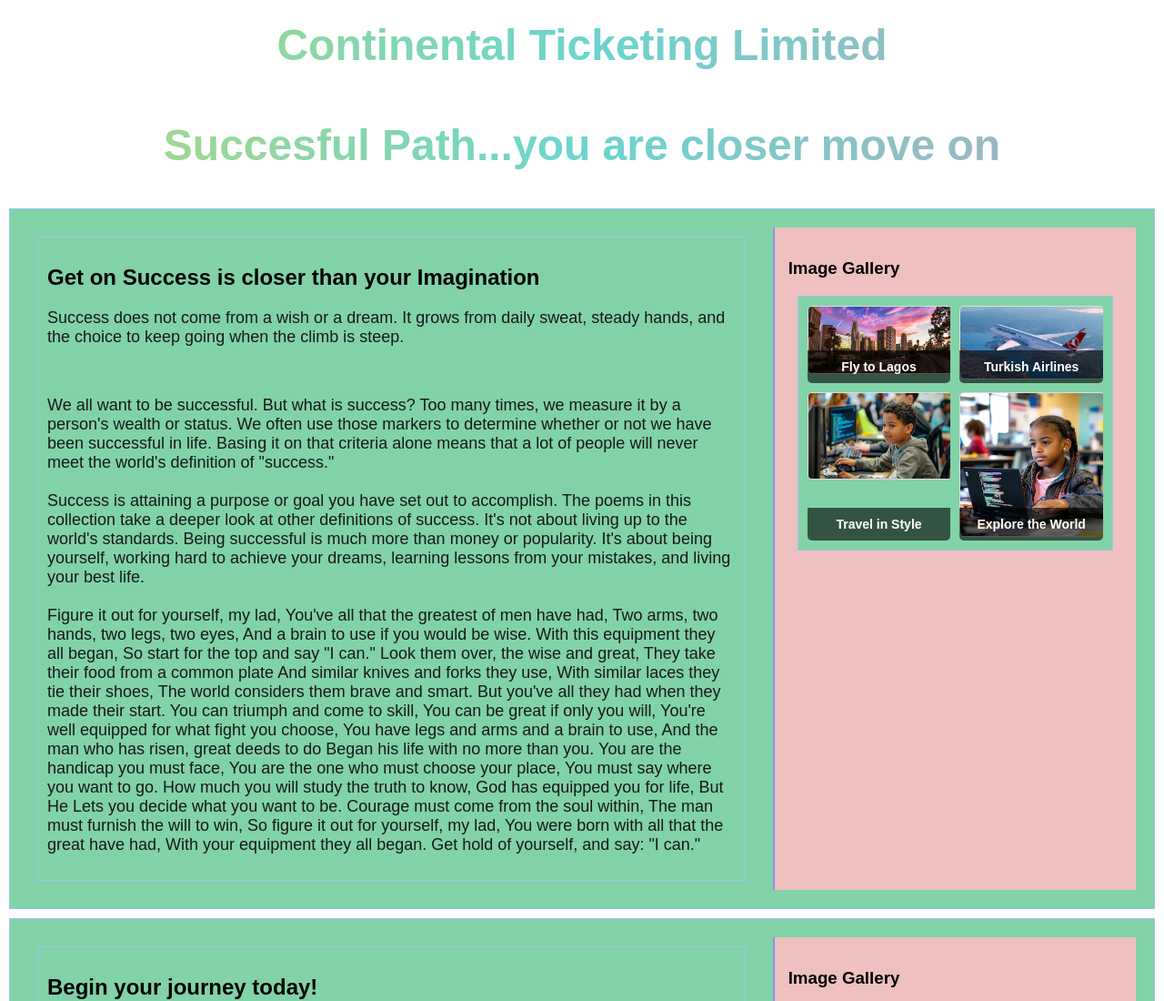
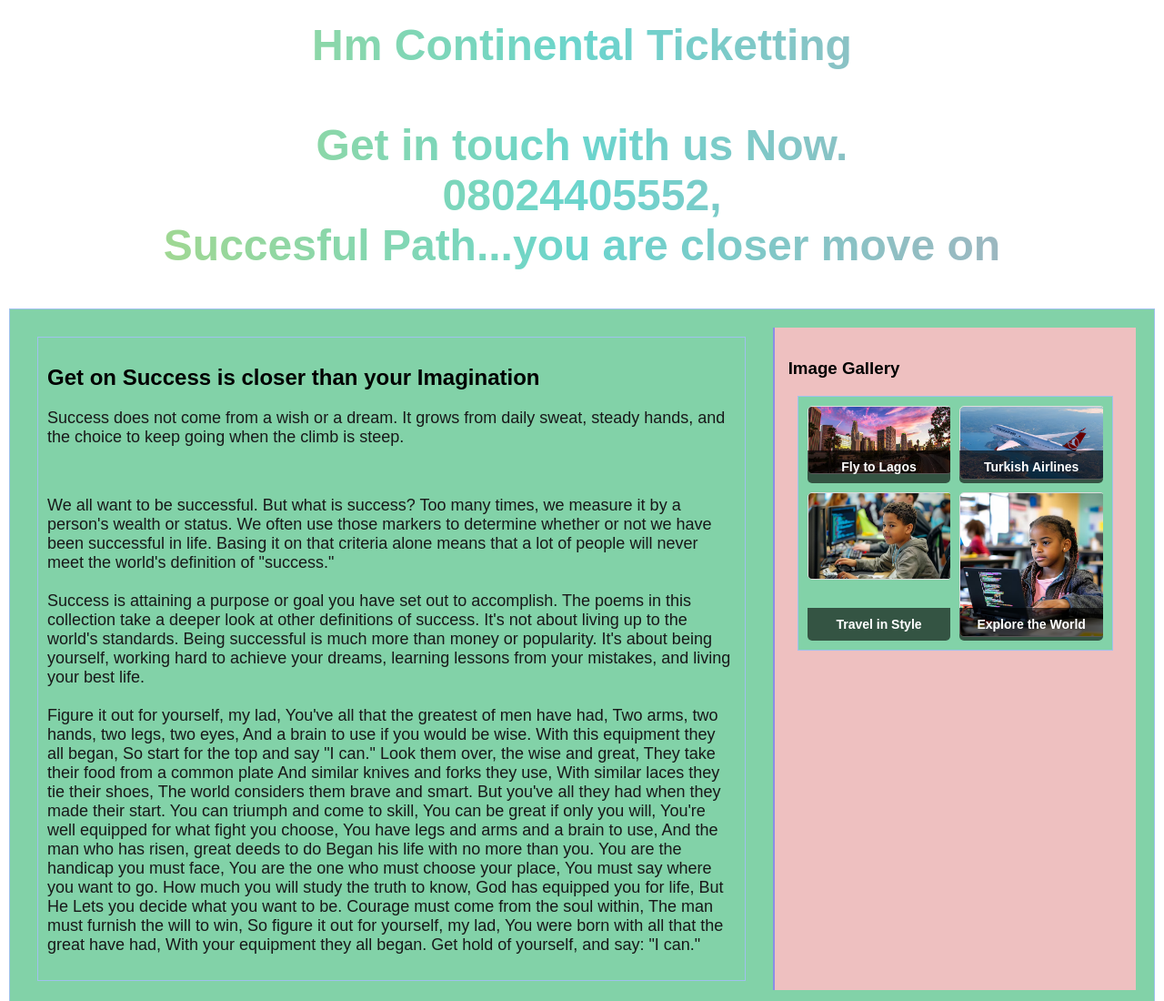
Before and after one commit to icare2018/mujeebb, a plain HTML site: page index.html in a window 1280 px wide. Shown: the top 1100 px of the page at 91% size. Drawn offline with Linux system fonts and the light colour scheme.

Commit message:
Update heading text in index.html

```diff
--- a/index.html
+++ b/index.html
@@ -9,7 +9,7 @@
 
 </head>
 <body>
-    <h1 class="animated-heading">Continental Ticketing Limited<br><br>Succesful Path...you are closer move on</h1>
+    <h1 class="animated-heading">Hm Continental Ticketting<br><br>Get in touch with us Now. <br>08024405552,<br>Succesful Path...you are closer move on</h1>
 
   <div class="grid-container">
     <!-- Main content area -->
```
